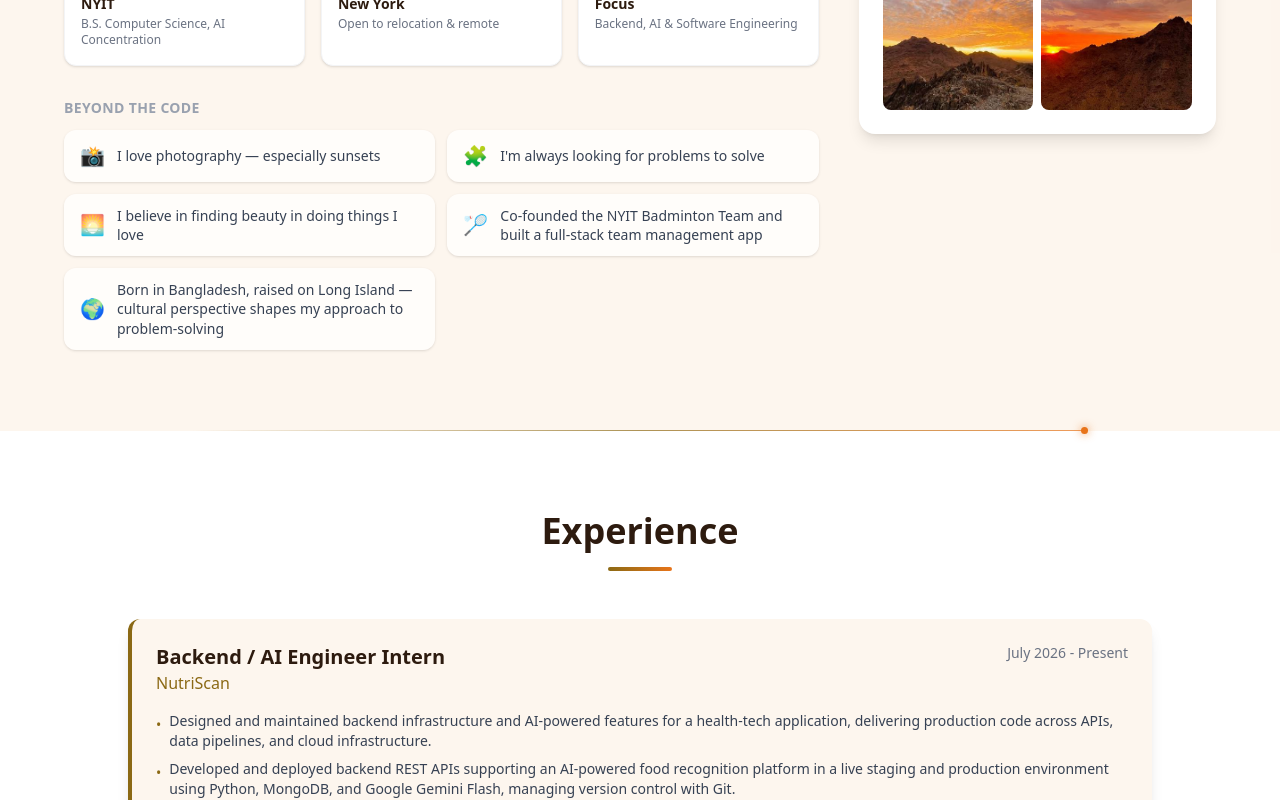
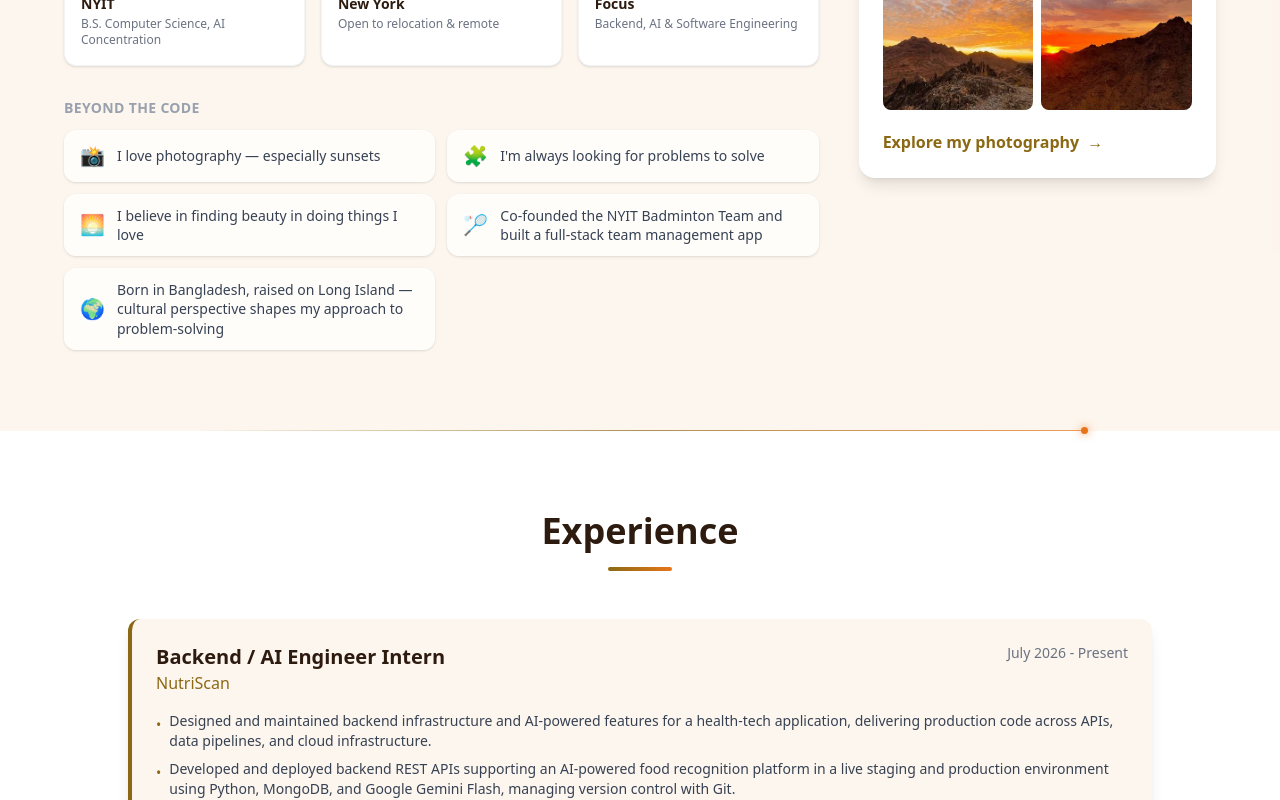
Before and after one commit to Sadia-F/sadia-portfolio, a Next.js app: page / in a window 1280 px wide. Shown: the part 1780-2580 px from the top of the page. Built offline with nearby package versions, Linux system fonts and the light colour scheme.

Commit message:
Link photography from about section

```diff
--- a/app/components/AboutSection.tsx
+++ b/app/components/AboutSection.tsx
@@ -3,6 +3,7 @@
 import { personalInfo, photography } from "../data";
 import { motion } from "framer-motion";
 import Image from "next/image";
+import Link from "next/link";
 
 const highlights = [
   { icon: "🎓", label: "NYIT", value: "B.S. Computer Science, AI Concentration" },
@@ -132,6 +133,12 @@ export default function AboutSection() {
                   </div>
                 ))}
               </div>
+              <Link
+                href="/photography"
+                className="mt-5 inline-flex items-center gap-2 font-semibold text-warm-brown transition-colors hover:text-sunset dark:text-terracotta"
+              >
+                Explore my photography <span aria-hidden="true">→</span>
+              </Link>
             </div>
           </motion.div>
         </div>
--- a/app/page.tsx
+++ b/app/page.tsx
@@ -6,7 +6,6 @@ import Bitmoji2D from "./components/Bitmoji2D";
 import MovingGradient from "./components/MovingGradient";
 import FloatingBackground from "./components/FloatingBackground";
 import AboutSection from "./components/AboutSection";
-import Photography from "./components/Photography";
 import Experience from "./components/Experience";
 import Projects from "./components/Projects";
 import Leadership from "./components/Leadership";
@@ -223,8 +222,6 @@ export default function Home() {
         </div>
       </section>
       <SectionDivider />
-      <Photography />
-      <SectionDivider />
       <ChatSection />
       <SectionDivider />
       <Connect />
```
